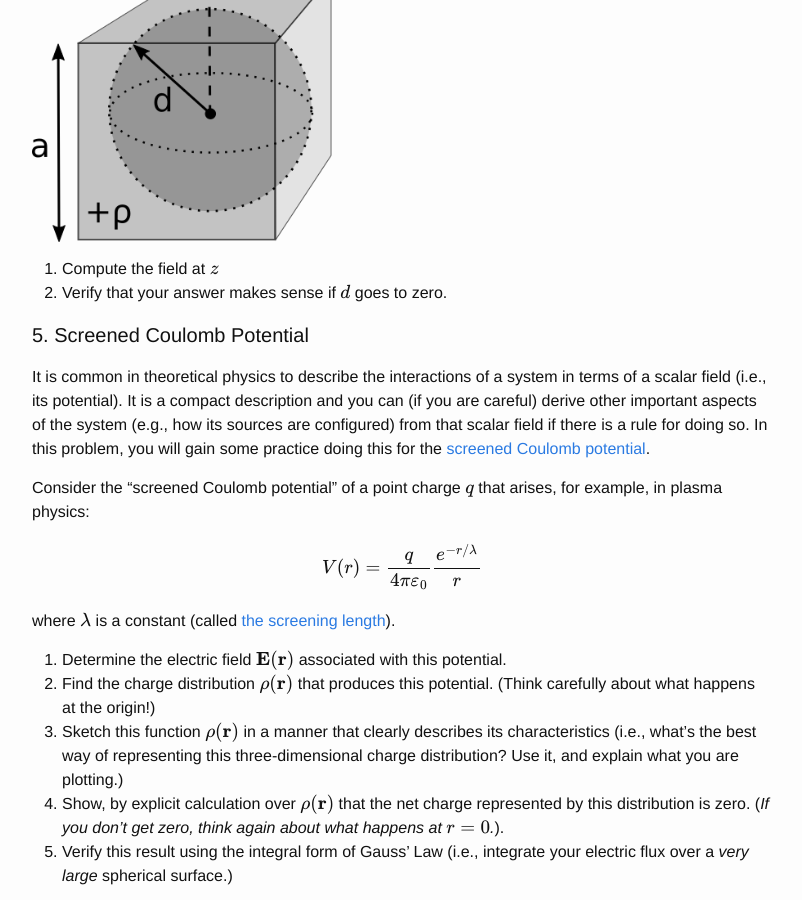
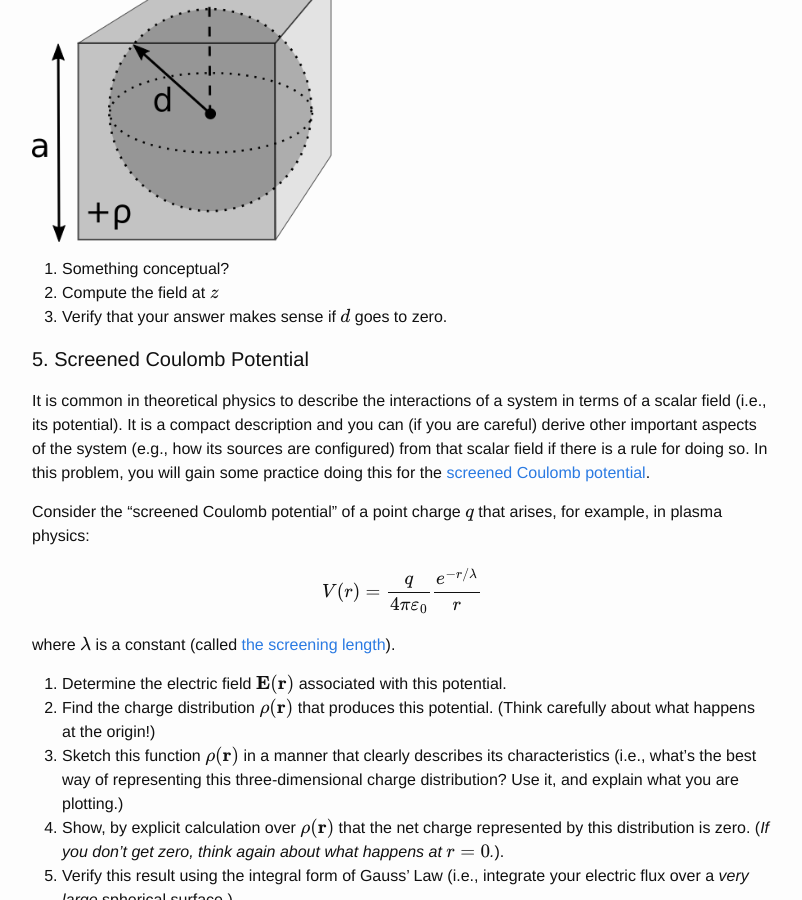
Before and after one commit to dannycab/phy481msu, a Jekyll site: the page built from assignments/homework3.md, in a window 1280 px wide and 900 px high, scrolled down 2205 px. Shown: the whole window, without its empty margins (238-1040 px from the left). Built offline with Jekyll 4.4.1, drawn with Linux system fonts in a browser that asks for light colours; formulas are drawn with MathJax 3.

Commit message:
Added part to question 4

```diff
--- a/assignments/homework3.md
+++ b/assignments/homework3.md
@@ -50,8 +50,9 @@ When solving some E&M problems, you will need to bring several different theoret
 
 <img src="./images/hw3/cube_w_hole.png" align="center" width="300px"/>
 
-1. Compute the field at $z$
-2. Verify that your answer makes sense if $d$ goes to zero.
+1. Something conceptual?
+2. Compute the field at $z$
+3. Verify that your answer makes sense if $d$ goes to zero.
 
 
 #### 5. Screened Coulomb Potential
```
